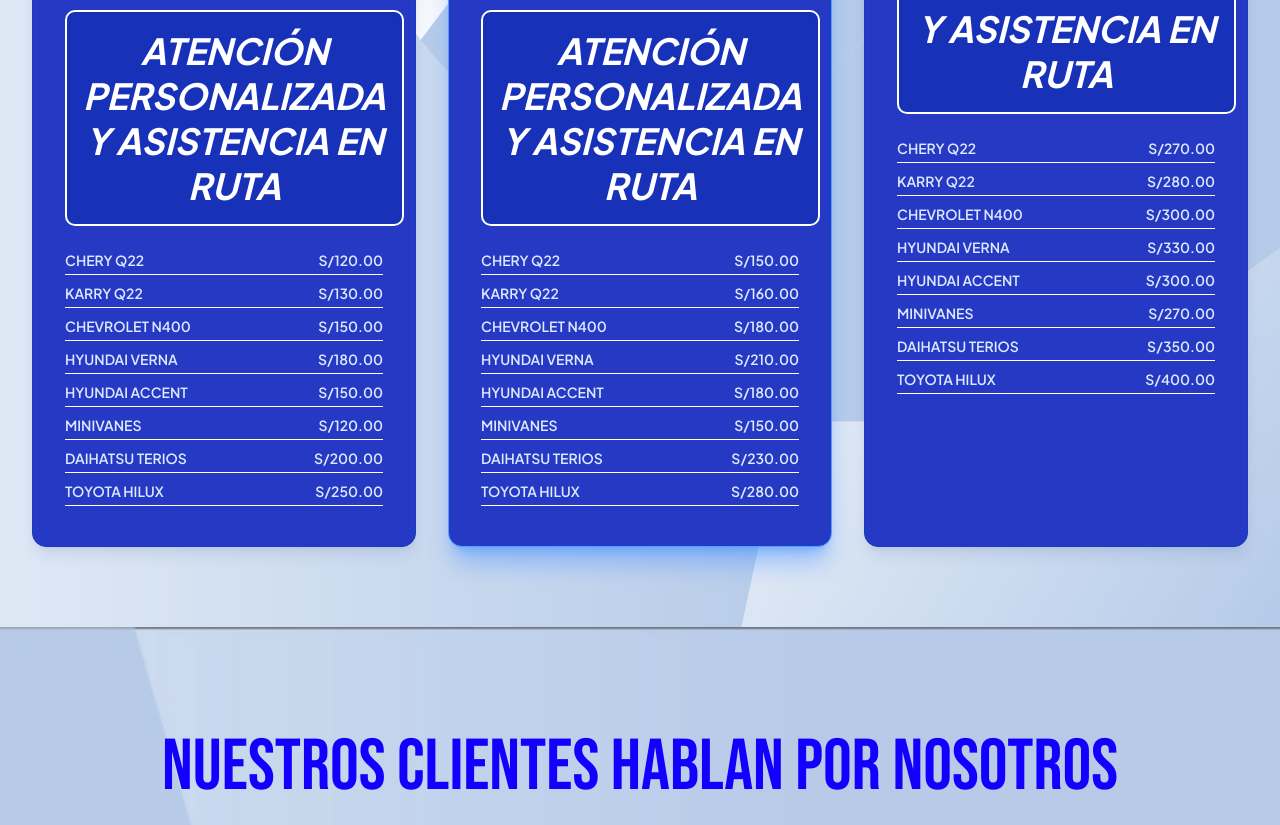
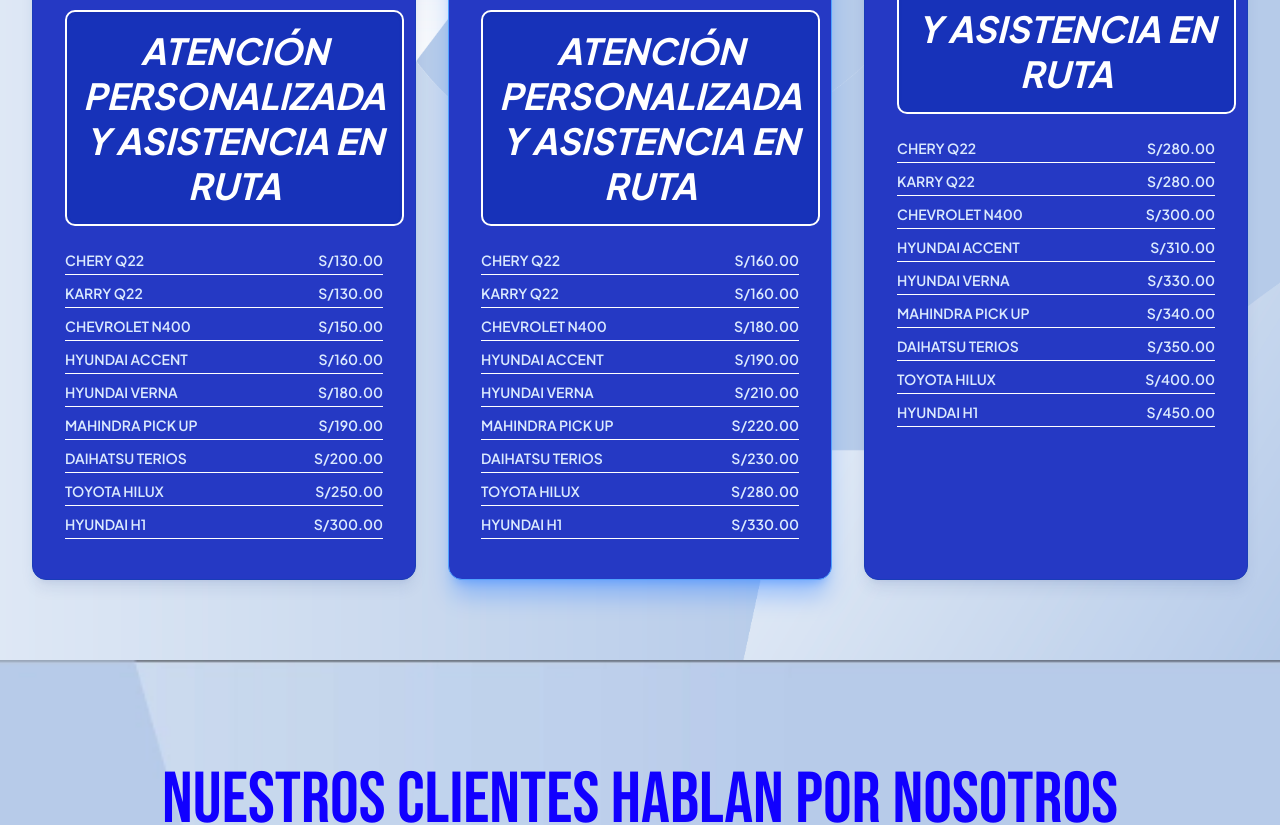
Before and after one commit to henri5482/veloxrent, a Next.js app: page / in a window 1280 px wide. Shown: the part 1680-2505 px from the top of the page. Built offline with nearby package versions, Linux system fonts and the light colour scheme.

Commit message:
avanzado

```diff
--- a/app/data/cars.json
+++ b/app/data/cars.json
@@ -5,7 +5,7 @@
     "marca": "Hyundai",
     "modelo": "Accent",
     "año": 2018,
-    "precio": 150,
+    "precio": 160,
     "tipo": "Automóvil",
     "descripcion": "Sedán posicionado como uno de los más requeridos por su potencia, agilidad y bajo consumo, su interior es espacioso y su versatilidad equilibra todo lo que se busca en un automóvil.",
     "especificaciones": {
@@ -21,34 +21,34 @@
     },
     "planes": {
       "basico": {
-        "precio": 150,
+        "precio": 160,
         "beneficios": [
           "Kit de emergencia",
           "Vehiculo con SOAT y documentación en regla",
           "Cobertura full Anti riesgo ",
-          "Tanque con combustible",
+
           "200km por cada 24 horas,",
           "0.90 centimos por km"
         ]
       },
       "plus": {
-        "precio": 180,
+        "precio": 190,
         "beneficios": [
           "Kit de emergencia",
           "Vehiculo con SOAT y documentación en regla ",
           "Cobertura full Anti riesgo ",
-          "Tanque con combustible",
+
           "300km por cada 24 horas",
           "0.60  centimos por km"
         ]
       },
       "libre": {
-        "precio": 300,
+        "precio": 310,
         "beneficios": [
           "Kit de emergencia",
           "Vehiculo con SOAT y documentación en regla ",
-          "Cobertura full Anti riesgo ",
-          "Tanque con combustible"
+          "Cobertura full Anti riesgo "
+
         ]
       }
     },
@@ -86,8 +86,8 @@
         "beneficios": [
           "Kit de emergencia",
           "Vehiculo con SOAT y documentación en regla",
-          "Cobertura full Anti riesgo ",
-          "Tanque con combustible"
+          "Cobertura full Anti riesgo "
+
         ]
       },
       "plus": {
@@ -95,8 +95,8 @@
         "beneficios": [
           "Kit de emergencia",
           "Vehiculo con SOAT y documentación en regla",
-          "Cobertura full Anti riesgo ",
-          "Tanque con combustible"
+          "Cobertura full Anti riesgo "
+
         ]
       },
       "libre": {
@@ -104,8 +104,8 @@
         "beneficios": [
           "Kit de emergencia",
           "Vehiculo con SOAT y documentación en regla ",
-          "Cobertura full Anti riesgo ",
-          "Tanque con combustible"
+          "Cobertura full Anti riesgo "
+
         ]
       }
     },
@@ -123,9 +123,9 @@
     "marca": "Chery",
     "modelo": "Q22",
     "año": 2021,
-    "precio": 120,
+    "precio": 130,
     "tipo": "Minivan",
-    "descripcion": "si buscas capacidad, rendimiento y eficiencia esta es la minivan indicada, utilidad multipropósito y en su interior la distribución prioriza la comodidad.",
+    "descripcion": "si buscas capacidad, rendimiento y eficiencia esta es la Minivan indicada, utilidad multipropósito y en su interior la distribución prioriza la comodidad.",
     "especificaciones": {
       "tipoVehiculo": "Minivan",
       "tipoCombustible": "Gasolina",
@@ -139,30 +139,30 @@
     },
     "planes": {
       "basico": {
-        "precio": 120,
+        "precio": 130,
         "beneficios": [
           "Kit de emergencia",
           "Vehiculo con SOAT y documentación en regla",
-          "Cobertura full Anti riesgo ",
-          "Tanque con combustible"
+          "Cobertura full Anti riesgo "
+
         ]
       },
       "plus": {
-        "precio": 150,
+        "precio": 160,
         "beneficios": [
           "Kit de emergencia",
           "Vehiculo con SOAT y documentación en regla",
-          "Cobertura full Anti riesgo ",
-          "Tanque con combustible"
+          "Cobertura full Anti riesgo "
+
         ]
       },
       "libre": {
-        "precio": 270,
+        "precio": 280,
         "beneficios": [
           "Kit de emergencia",
           "Vehiculo con SOAT y documentación en regla ",
-          "Cobertura full Anti riesgo ",
-          "Tanque con combustible"
+          "Cobertura full Anti riesgo "
+
         ]
       }
     },
@@ -180,7 +180,7 @@
     "marca": "Mahindra",
     "modelo": "Pick Up",
     "año": 2011,
-    "precio": 180,
+    "precio": 190,
     "tipo": "Camioneta 4x4",
     "descripcion": "Aventura, ciudad y trabajo en una camioneta, la fuerza y eficiencia definen sus cualidades, su interior es resistente y funcional para largos trayectos.",
     "especificaciones": {
@@ -196,32 +196,32 @@
     },
     "planes": {
       "basico": {
-        "precio": 180,
+        "precio": 190,
         "beneficios": [
           "Kit de emergencia",
           "Vehiculo con SOAT y documentación en regla",
           "Cobertura full Anti riesgo ",
-          "Tanque con combustible",
+
           "Útil para carga"
         ]
       },
       "plus": {
-        "precio": 210,
+        "precio": 220,
         "beneficios": [
           "Kit de emergencia",
           "Vehiculo con SOAT y documentación en regla",
           "Cobertura full Anti riesgo ",
-          "Tanque con combustible",
+
           "Útil para carga"
         ]
       },
       "libre": {
-        "precio": 330,
+        "precio": 340,
         "beneficios": [
           "Kit de emergencia",
           "Vehiculo con SOAT y documentación en regla ",
           "Cobertura full Anti riesgo ",
-          "Tanque con combustible",
+
           "Útil para carga"
         ]
       }
@@ -260,8 +260,8 @@
         "beneficios": [
           "Kit de emergencia",
           "Vehiculo con SOAT y documentación en regla",
-          "Cobertura full Anti riesgo ",
-          "Tanque con combustible"
+          "Cobertura full Anti riesgo "
+
         ]
       },
       "plus": {
@@ -269,8 +269,8 @@
         "beneficios": [
           "Kit de emergencia",
           "Vehiculo con SOAT y documentación en regla",
-          "Cobertura full Anti riesgo ",
-          "Tanque con combustible"
+          "Cobertura full Anti riesgo "
+
         ]
       },
       "libre": {
@@ -278,8 +278,8 @@
         "beneficios": [
           "Kit de emergencia",
           "Vehiculo con SOAT y documentación en regla ",
-          "Cobertura full Anti riesgo ",
-          "Tanque con combustible"
+          "Cobertura full Anti riesgo "
+
         ]
       }
     },
@@ -317,8 +317,8 @@
         "beneficios": [
           "Kit de emergencia",
           "Vehiculo con SOAT y documentación en regla",
-          "Cobertura full Anti riesgo ",
-          "Tanque con combustible"
+          "Cobertura full Anti riesgo "
+
         ]
       },
       "plus": {
@@ -326,8 +326,8 @@
         "beneficios": [
           "Kit de emergencia",
           "Vehiculo con SOAT y documentación en regla",
-          "Cobertura full Anti riesgo ",
-          "Tanque con combustible"
+          "Cobertura full Anti riesgo "
+
         ]
       },
       "libre": {
@@ -335,8 +335,8 @@
         "beneficios": [
           "Kit de emergencia",
           "Vehiculo con SOAT y documentación en regla ",
-          "Cobertura full Anti riesgo ",
-          "Tanque con combustible"
+          "Cobertura full Anti riesgo "
+
         ]
       }
     },
@@ -376,8 +376,8 @@
         "beneficios": [
           "Kit de emergencia",
           "Vehiculo con SOAT y documentación en regla",
-          "Cobertura full Anti riesgo ",
-          "Tanque con combustible"
+          "Cobertura full Anti riesgo "
+
         ]
       },
       "plus": {
@@ -385,8 +385,8 @@
         "beneficios": [
           "Kit de emergencia",
           "Vehiculo con SOAT y documentación en regla",
-          "Cobertura full Anti riesgo ",
-          "Tanque con combustible"
+          "Cobertura full Anti riesgo "
+
         ]
       },
       "libre": {
@@ -394,8 +394,8 @@
         "beneficios": [
           "Kit de emergencia",
           "Vehiculo con SOAT y documentación en regla ",
-          "Cobertura full Anti riesgo ",
-          "Tanque con combustible"
+          "Cobertura full Anti riesgo "
+
         ]
       }
     },
@@ -410,9 +410,9 @@
     "año": 2023,
     "precio": 130,
     "tipo": "Van",
-    "descripcion": "Capacidad, modernidad y eficiencia en una minivan, tecnología china de vanguardia",
+    "descripcion": "Capacidad, modernidad y eficiencia en una Minivan, tecnología china de vanguardia",
     "especificaciones": {
-      "tipoVehiculo": "minivan",
+      "tipoVehiculo": "Minivan",
       "tipoCombustible": "Gasolina",
       "transmision": "Mecánico",
       "asientos": "8",
@@ -428,8 +428,8 @@
         "beneficios": [
           "Kit de emergencia",
           "Vehiculo con SOAT y documentación en regla",
-          "Cobertura full Anti riesgo ",
-          "Tanque con combustible"
+          "Cobertura full Anti riesgo "
+
         ]
       },
       "plus": {
@@ -437,8 +437,8 @@
         "beneficios": [
           "Kit de emergencia",
           "Vehiculo con SOAT y documentación en regla",
-          "Cobertura full Anti riesgo ",
-          "Tanque con combustible"
+          "Cobertura full Anti riesgo "
+
         ]
       },
       "libre": {
@@ -446,8 +446,8 @@
         "beneficios": [
           "Kit de emergencia",
           "Vehiculo con SOAT y documentación en regla ",
-          "Cobertura full Anti riesgo ",
-          "Tanque con combustible"
+          "Cobertura full Anti riesgo "
+
         ]
       }
     },
@@ -464,7 +464,7 @@
     "tipo": "Van",
     "descripcion": "Minivan con la última tecnología, calidad en la experiencia y confianza para una experiencia más segura",
     "especificaciones": {
-      "tipoVehiculo": "minivan",
+      "tipoVehiculo": "Minivan",
       "tipoCombustible": "Gasolina",
       "transmision": "mecánico",
       "asientos": "8",
@@ -480,8 +480,8 @@
         "beneficios": [
           "Kit de emergencia",
           "Vehiculo con SOAT y documentación en regla",
-          "Cobertura full Anti riesgo ",
-          "Tanque con combustible"
+          "Cobertura full Anti riesgo "
+
         ]
       },
       "plus": {
@@ -489,8 +489,8 @@
         "beneficios": [
           "Kit de emergencia",
           "Vehiculo con SOAT y documentación en regla",
-          "Cobertura full Anti riesgo ",
-          "Tanque con combustible"
+          "Cobertura full Anti riesgo "
+
         ]
       },
       "libre": {
@@ -498,8 +498,8 @@
         "beneficios": [
           "Kit de emergencia",
           "Vehiculo con SOAT y documentación en regla ",
-          "Cobertura full Anti riesgo ",
-          "Tanque con combustible"
+          "Cobertura full Anti riesgo "
+
         ]
       }
     },
--- a/app/navbar.tsx
+++ b/app/navbar.tsx
@@ -99,10 +99,16 @@
     Icon: LuMapPin,
   },
    {
-    text: "Lunes - Domingo : 07:00 AM - 06:00 PM",
+    text: "Lunes - Sábados 07:00 AM - 06:00 PM",
     href: "#", // o puedes poner un link tipo /contacto o dejarlo así
     Icon: LuClock3,
   },
+  {
+    text: "Domingos 08:00 AM - 06:00 PM",
+    href: "#", // o puedes poner un link tipo /contacto o dejarlo así
+    Icon: LuClock3,
+  },
+
 ];
 
 // --- Sub-Components ---
--- a/app/ofertas/planes .tsx
+++ b/app/ofertas/planes .tsx
@@ -48,17 +48,17 @@
     videoId: "_rUHPZXoHDc",
     kmBadge: "200KM POR 24 HORAS",
     pricesLeft: [
-      { label: "Minivan Q22", price: "S/ 120.00" },
-      { label: "Karry q22", price: "S/ 130.00" },
-      { label: "Chevrolet N400", price: "S/ 150.00" },
-      { label: "Auto Accent", price: "S/ 150.00" },
-      { label: "Auto Verna", price: "S/ 180.00" },
-      { label: "Camioneta Pick Up", price: "S/ 180.00" },
+      { label: "CHERY Q22", price: "S/ 130.00" },
+      { label: "KARRY Q22", price: "S/ 130.00" },
+      { label: "CHEVROLET N400", price: "S/ 150.00" },
+      { label: "HYUNDAI ACCENT", price: "S/ 160.00" },
+      { label: "HYUNDAI VERNA", price: "S/ 180.00" },
     ],
     pricesRight: [
-      { label: "Camioneta Terios", price: "S/ 200.00" },
-      { label: "Camioneta Hilux", price: "S/ 250.00" },
-      { label: "Minivan H1", price: "S/ 300.00" },
+      { label: "MAHINDRA PICK UP", price: "S/ 190.00" },
+      { label: "DAIHATSU TERIOS", price: "S/ 200.00" },
+      { label: "TOYOTA HILUX", price: "S/ 250.00" },
+      { label: "HYUNDAI H1", price: "S/ 300.00" },
     ],
     extra: "S/ 0.90 POR KM EXTRA",
   },
@@ -68,17 +68,17 @@
     videoId: "itYCEYPdKO8",
     kmBadge: "300KM POR 24 HORAS",
     pricesLeft: [
-      { label: "Minivan Q22", price: "S/ 150.00" },
-      { label: "Karry q22", price: "S/ 160.00" },
-      { label: "Chevrolet N400", price: "S/ 180.00" },
-      { label: "Auto Accent", price: "S/ 180.00" },
-      { label: "Auto Verna", price: "S/ 210.00" },
-      { label: "Camioneta Pick Up", price: "S/ 210.00" },
+      { label: "CHERY Q22", price: "S/ 160.00" },
+      { label: "KARRY Q22", price: "S/ 160.00" },
+      { label: "CHEVROLET N400", price: "S/ 180.00" },
+      { label: "HYUNDAI ACCENT", price: "S/ 190.00" },
+      { label: "HYUNDAI VERNA", price: "S/ 210.00" },
     ],
     pricesRight: [
-      { label: "Camioneta Terios", price: "S/ 230.00" },
-      { label: "Camioneta Hilux", price: "S/ 280.00" },
-      { label: "Minivan H1", price: "S/ 330.00" },
+      { label: "MAHINDRA PICK UP", price: "S/ 220.00" },
+      { label: "DAIHATSU TERIOS", price: "S/ 230.00" },
+      { label: "TOYOTA HILUX", price: "S/ 280.00" },
+      { label: "HYUNDAI H1", price: "S/ 330.00" },
     ],
     extra: "S/ 0.60 POR KM EXTRA",
   },
@@ -88,20 +88,23 @@
     videoId: "WtzDWWSHwUo",
     kmBadge: "KM LIBRE POR 24 HORAS",
     pricesLeft: [
-      { label: "Minivan Q22", price: "S/ 270.00" },
-      { label: "Karry q22", price: "S/ 280.00" },
-      { label: "Chevrolet N400", price: "S/ 300.00" },
-      { label: "Auto Accent", price: "S/ 300.00" },
-      { label: "Auto Verna", price: "S/ 330.00" },
-      { label: "Camioneta Terios", price: "S/ 350.00" },
+      { label: "CHERY Q22", price: "S/ 280.00" },
+      { label: "KARRY Q22", price: "S/ 280.00" },
+      { label: "CHEVROLET N400", price: "S/ 300.00" },
+      { label: "HYUNDAI ACCENT", price: "S/ 310.00" },
+      { label: "HYUNDAI VERNA", price: "S/ 330.00" },
     ],
     pricesRight: [
-      { label: "Camioneta Hilux", price: "S/ 400.00" },
-      { label: "Minivan H1", price: "S/ 450.00" },
-      { label: "Camioneta Pick Up", price: "S/ 330.00" },
+      { label: "MAHINDRA PICK UP", price: "S/ 340.00" },
+      { label: "DAIHATSU TERIOS", price: "S/ 350.00" },
+      { label: "TOYOTA HILUX", price: "S/ 400.00" },
+      { label: "HYUNDAI H1", price: "S/ 450.00" },
     ],
+    // En libre no hay km extra (según imagen)
+    extra: undefined,
   },
 ];
+
 
 // --- Tarjeta de precios ---
 function PriceCard({
--- a/app/proceso.tsx
+++ b/app/proceso.tsx
@@ -48,21 +48,20 @@
   {
     name: "PLAN NORMAL",
     duration: "Diario",
-    price: 120.0,
-    recurrence: "Desde S/120.00 por día",
+    price: 130.0,
+    recurrence: "Desde S/130.00 por día",
     savings: null,
     installments: "INCLUYE 200 KM POR 24 HORAS",
     features: [
-      { text: "Chery q22 : S/120.00", included: true },
-      { text: "Karry q22 : S/130.00", included: true },
-      { text: "Chevrolet N400 : S/150.00", included: true },
-      { text: "Hyundai Verna: S/180.00", included: true },
-      { text: "Hyundai Accent: S/150.00", included: true },
-      { text: "Minivanes: S/120.00", included: true },
-      { text: "Daihatsu Terios: S/200.00", included: true },
-      { text: "Toyota Hilux: S/250.00", included: true },
-      { text: "Hyundai H1: S/300.00", included: true },
-      { text: "Mahindra Pick Up: S/180.00", included: true },
+      { text: "CHERY Q22 : S/130.00", included: true },
+      { text: "KARRY Q22 : S/130.00", included: true },
+      { text: "CHEVROLET N400 : S/150.00", included: true },
+      { text: "HYUNDAI ACCENT : S/160.00", included: true },
+      { text: "HYUNDAI VERNA : S/180.00", included: true },
+      { text: "MAHINDRA PICK UP : S/190.00", included: true },
+      { text: "DAIHATSU TERIOS : S/200.00", included: true },
+      { text: "TOYOTA HILUX : S/250.00", included: true },
+      { text: "HYUNDAI H1 : S/300.00", included: true },
       { text: "Costo KM extra: S/ 0.90", included: true },
       { text: "Atención Personalizada", included: true },
       { text: "Asistencia en Ruta", included: true },
@@ -73,26 +72,25 @@
   {
     name: "PLAN PLUS",
     duration: "Diario",
-    price: 150.0,
-    savings: "¡MÁS KILÓMETROS INCLUIDOS!",
+    price: 160.0,
+    savings: "MÁS KILÓMETROS INCLUIDOS",
     installments: "INCLUYE 300 KM POR 24 HORAS",
-    recurrence: "Desde S/150.00 por día",
+    recurrence: "Desde S/160.00 por día",
     features: [
-      { text: "Chery q22: S/150.00", included: true },
-      { text: "Karry q22: S/160.00", included: true },
-      { text: "Chevrolet N400 : S/180.00", included: true },
-      { text: "Hyundai Verna: S/210.00", included: true },
-      { text: "Hyundai Accent: S/180.00", included: true },
-      { text: "Minivanes: S/150.00", included: true },
-      { text: "Daihatsu Terios: S/230.00", included: true },
-      { text: "Toyota Hilux: S/280.00", included: true },
-      { text: "Hyundai H1: S/330.00", included: true },
-      { text: "Mahindra Pick Up: S/210.00", included: true },
+      { text: "CHERY Q22 : S/160.00", included: true },
+      { text: "KARRY Q22 : S/160.00", included: true },
+      { text: "CHEVROLET N400 : S/180.00", included: true },
+      { text: "HYUNDAI ACCENT : S/190.00", included: true },
+      { text: "HYUNDAI VERNA : S/210.00", included: true },
+      { text: "MAHINDRA PICK UP : S/220.00", included: true },
+      { text: "DAIHATSU TERIOS : S/230.00", included: true },
+      { text: "TOYOTA HILUX : S/280.00", included: true },
+      { text: "HYUNDAI H1 : S/330.00", included: true },
       { text: "Costo KM extra: S/ 0.60", included: true },
       { text: "Atención Personalizada", included: true },
       { text: "Asistencia en Ruta", included: true },
     ],
-    buttonText: "¡Reservar Plan Plus ahora!",
+    buttonText: "Reservar Plan Plus",
     buttonClass: "bg-green-600 text-white hover:bg-green-700",
     isRecommended: true,
     borderColor: "border-blue-400",
@@ -100,21 +98,20 @@
   {
     name: "PLAN LIBRE",
     duration: "Diario",
-    price: 270.0,
+    price: 280.0,
     savings: "KM LIBRE POR 24 HORAS",
     installments: "INCLUYE KM LIBRE",
-    recurrence: "Desde S/270.00 por día",
+    recurrence: "Desde S/280.00 por día",
     features: [
-      { text: "Chery q22: S/270.00", included: true },
-      { text: "Karry q22:  S/280.00", included: true },
-      { text: "Chevrolet N400 : S/300.00", included: true },
-      { text: "Hyundai Verna: S/330.00", included: true },
-      { text: "Hyundai Accent: S/300.00", included: true },
-      { text: "Minivanes: S/270.00", included: true },
-      { text: "Daihatsu Terios: S/350.00", included: true },
-      { text: "Toyota Hilux: S/400.00", included: true },
-      { text: "Hyundai H1: S/450.00", included: true },
-      { text: "Mahindra Pick Up: S/330.00", included: true },
+      { text: "CHERY Q22 : S/280.00", included: true },
+      { text: "KARRY Q22 : S/280.00", included: true },
+      { text: "CHEVROLET N400 : S/300.00", included: true },
+      { text: "HYUNDAI ACCENT : S/310.00", included: true },
+      { text: "HYUNDAI VERNA : S/330.00", included: true },
+      { text: "MAHINDRA PICK UP : S/340.00", included: true },
+      { text: "DAIHATSU TERIOS : S/350.00", included: true },
+      { text: "TOYOTA HILUX : S/400.00", included: true },
+      { text: "HYUNDAI H1 : S/450.00", included: true },
       { text: "Costo KM extra: No aplica", included: true },
       { text: "Atención Personalizada", included: true },
       { text: "Asistencia en Ruta", included: true },
@@ -124,6 +121,7 @@
     borderColor: "border-blue-400",
   },
 ];
+
 
 // --- COMPONENTE DE PLANES DE PRECIOS (solo cambia el contenido, no el layout general) ---
 const PlanesPrecios = () => {
@@ -203,7 +201,7 @@
                 {/* Lista de vehículos y precios en dos columnas */}
                 <div className="mb-2">
                   <ul className="space-y-2">
-                    {plan.features.slice(0, 8).map((f, idx) => {
+                    {plan.features.slice(0, 9).map((f, idx) => {
                       const { izq, der } = splitVehiculoPrecio(f.text);
                       return (
                         <li
```
